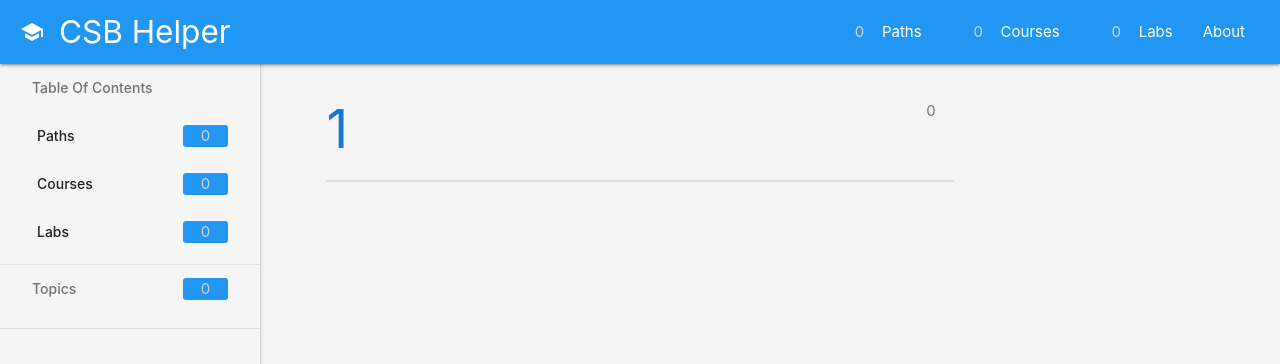
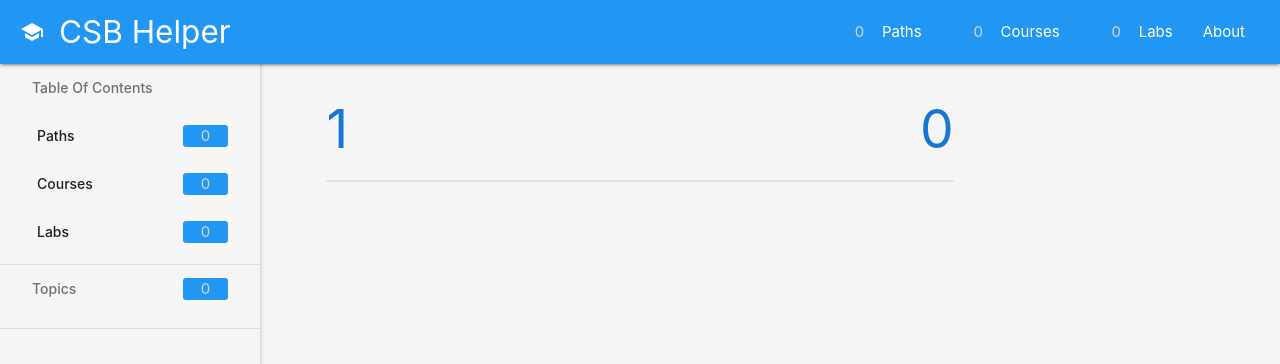
Before and after one commit to samdx/cloudskillsboost-helper, a Flask app: page /topic/1 in a window 1280 px wide. Shown: the top 364 px of the page. Run offline with Flask 3, Linux system fonts and the light colour scheme; some libraries are stand-ins or nearby versions.

Commit message:
Display the number of courses available in the topic.

```diff
--- a/templates/topic.html
+++ b/templates/topic.html
@@ -3,7 +3,11 @@
 {% block title %}Browse by Topic: {{ topic }}{% endblock %}
 
 {% block content %}
-    <h2 class="blue-text text-darken-2">{{ topic }}<span class="badge">{{ filtered_courses | length }}</span></h2>
+    <h2 class="blue-text text-darken-2">
+        {{ topic }}
+        <!-- Display the number of courses available in the topic -->
+        <span class="id-num right">{{ filtered_courses | length }}</span>
+    </h2>
     <ul class="collection">
         {% for course_id, course_name in filtered_courses.items() %}
         <li class="collection-item">
```
